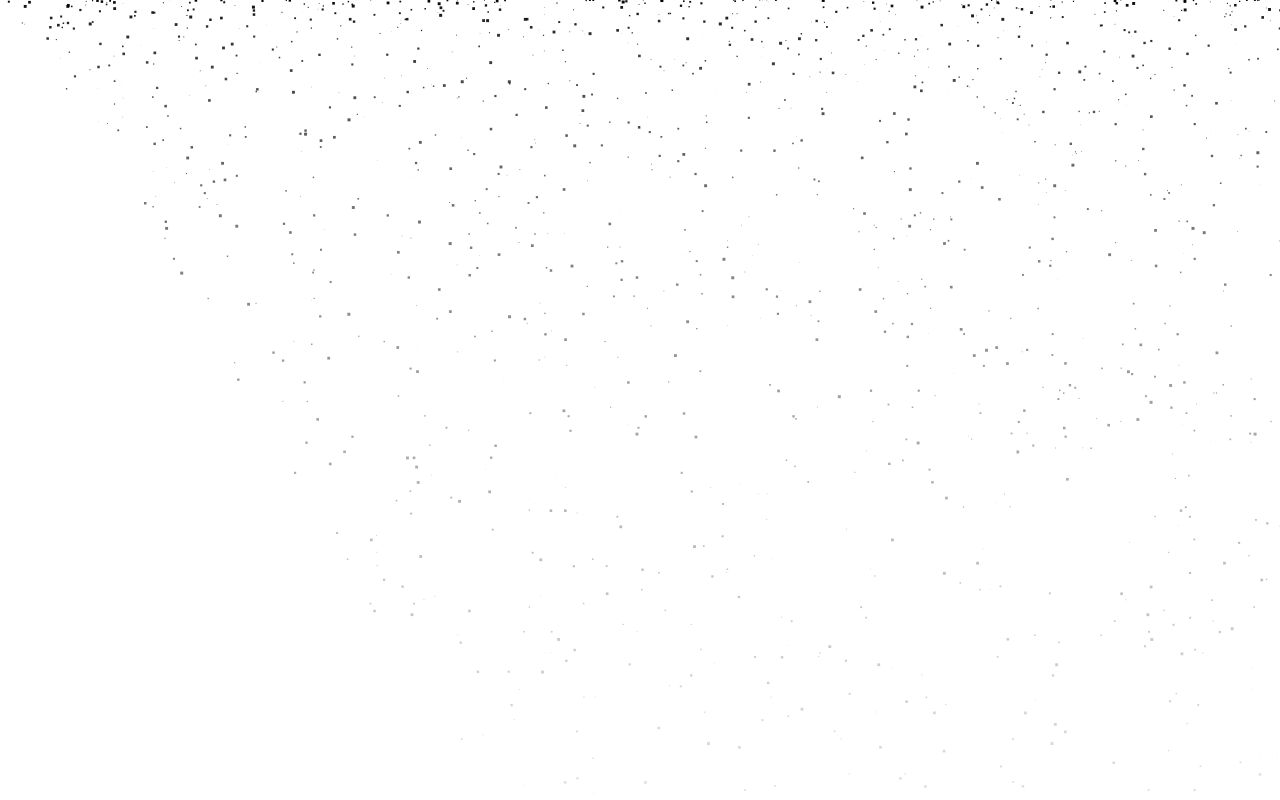
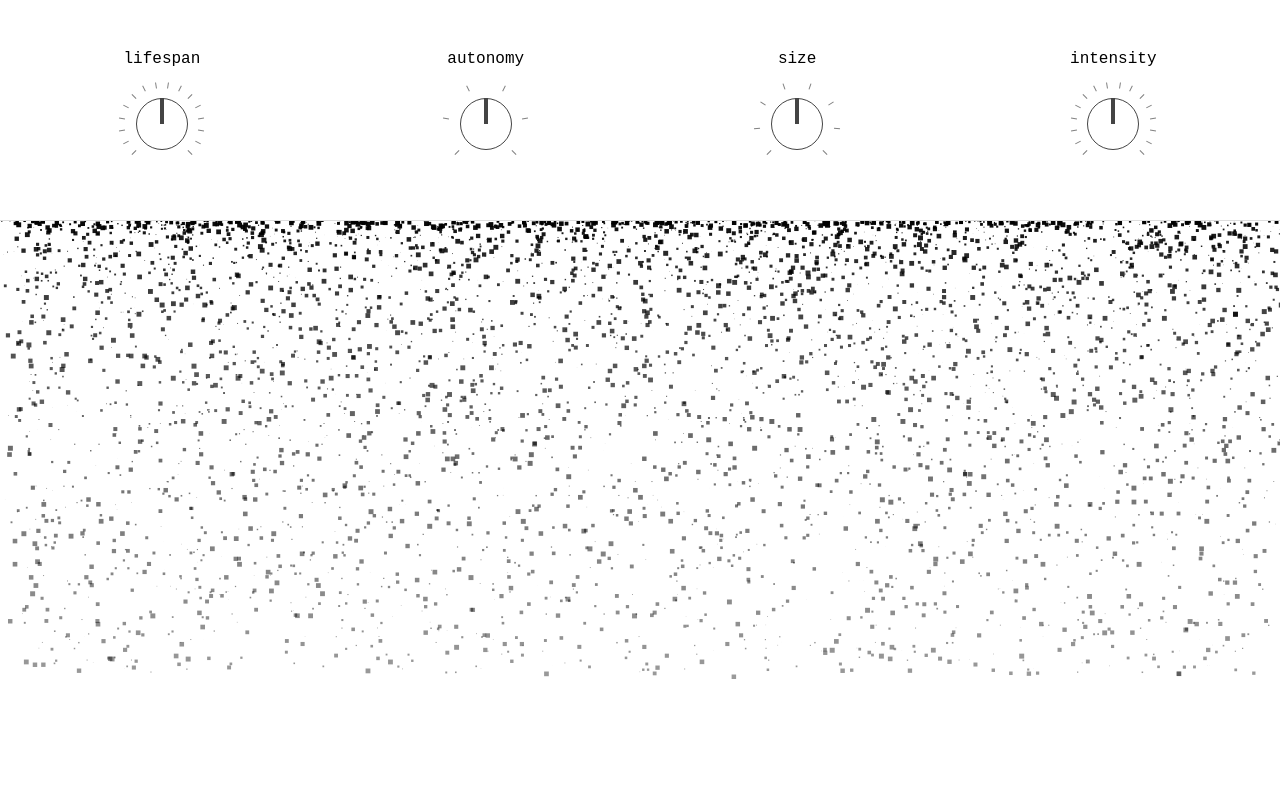
Before and after one commit to nickells/particles, a website built with Parcel: page index.html in a window 1280 px wide. Built offline with nearby package versions, Linux system fonts and the light colour scheme.

Commit message:
connect intensity knob

```diff
--- a/Field.js
+++ b/Field.js
@@ -1,20 +1,37 @@
+import { Particle } from "./Particle"
+
 export class Field {
   constructor(){
     this.canvas = document.createElement('canvas')
     this.canvas.width = window.innerWidth
-    this.canvas.height = window.innerHeight
+    this.canvas.height = window.innerHeight - document.getElementById('hud').getBoundingClientRect().height
     this.context = this.canvas.getContext('2d')
     this.particles = new Set()
     document.body.appendChild(this.canvas)
 
+    this.interval = 1
+
     this.gravity = -0.1
-    this.wind = 0.06
+    this.wind = 0
+
+    this.particleConfig = {
+      lifespan: 500,
+      freeWill: 1,
+      size: 5,
+    }
   }
 
   update(timestamp){
     this.context.clearRect(0, 0, this.canvas.width, this.canvas.height)
     this.particles.forEach(particle => particle.update(timestamp))
     this.life++
+  }
+
+  setConfig = (keyVal) => {
+    this.particleConfig = {
+      ...this.particleConfig,
+      ...keyVal,
+    }
   }
 
   updateForces(x, y){
@@ -31,9 +48,28 @@ export class Field {
     particle.setContext(this.context)
     particle.setGravity(this.gravity)
     particle.setWind(this.wind)
+    particle.setConfig(this.particleConfig)
     this.particles.add(particle)
     particle.onDelete(particle => {
       this.particles.delete(particle)
     })
   }
+
+  start(){
+    const startParticles = () => {
+      this.addParticle(new Particle({
+        startPosition: {
+          x: Math.random() * window.innerWidth,
+          y: this.gravity < 0 ? 1 : -(window.innerHeight - document.getElementById('hud').getBoundingClientRect().height)
+        }
+      }))
+      this.timeout = setTimeout(startParticles, this.interval)
+    }
+
+    startParticles()
+  }
+
+  stop(){
+    clearTimeout(this.timeout)
+  }
 }
--- /dev/null
+++ b/Knob.js
@@ -0,0 +1,211 @@
+/*
+  https://raw.githubusercontent.com/nickells/knob/master/script.js
+*/
+
+const HAS_TOUCH = 'ontouchstart' in window
+
+function applyStyles(elem, styles) {
+  for (let [key, val] of Object.entries(styles)) {
+    elem.style[key] = val
+  }
+}
+
+const notchStyles = {
+  position: 'absolute',
+  width: '6px',
+  height: '1px',
+  display: 'inline-block',
+  backgroundColor: 'grey',
+  transition: `transform 500ms`
+}
+
+const toDegrees = radian => radian * (180 / Math.PI)
+
+const toRadians = degree => degree * (Math.PI / 180)
+
+function getCoord(evt) {
+  return val => {
+    let coord = val === 'X' ? 'clientX' : 'clientY'
+    return HAS_TOUCH ? evt.touches[0][coord] : evt[coord]
+  }
+  // switch to screen if parent has unknown width?
+}
+
+function within(val, min, max) {
+  return val >= min && val <= max
+}
+
+function nearestFromSet(num, set) {
+  let lastItem
+  for (let [index, item] of set.entries()) {
+    if (num === item) return item
+    else if (lastItem === undefined && num < item) {
+      return item
+    } else if (num > lastItem && num < item) {
+      return Math.abs(num - lastItem) > Math.abs(num - item) ? item : lastItem
+    } else if (index === set.length - 1) {
+      return item
+    }
+
+    lastItem = item
+  }
+}
+
+
+function createNotches(spinner, degrees) {
+  const radius = 25
+  const notch_offset = 15
+
+  degrees.forEach((degree, index) => {
+    degree -= 180
+    let notchPosition = {
+      x: (radius + notch_offset) * Math.cos(toRadians(degree)) + radius - 3,
+      y: (radius + notch_offset) * Math.sin(toRadians(degree)) + radius - 0
+    }
+    const notchElem = document.createElement('div')
+    notchElem.classList.add('notchElem')
+    applyStyles(notchElem, {
+      ...notchStyles,
+      left: `${notchPosition.x}px`,
+      top: `${notchPosition.y}px`,
+      transform: `rotate(${degree}deg) scale(0)`
+    })
+    spinner.appendChild(notchElem)
+    setTimeout(() => {
+      applyStyles(notchElem, {
+        transform: `rotate(${degree}deg) scale(1)`
+      })
+    }, index * 50)
+  })
+}
+
+function roundTo(num, to) {
+  return Math.round(num / to) * to
+}
+
+function degreeToValue(deg, DEGREES_DEAD_AREA, min, max) {
+  // calc offset
+  const offset = DEGREES_DEAD_AREA / 2
+  let newDeg = 360 - deg
+  if (newDeg < 90) newDeg += 360
+  newDeg = newDeg - 90 - offset
+  newDeg = newDeg / (360 - DEGREES_DEAD_AREA)
+  newDeg = min + (newDeg * (max - min))
+  return newDeg
+}
+
+function valueToDegree(val, DEGREES_DEAD_AREA, min, max) {
+  // calc offset
+  const offset = DEGREES_DEAD_AREA / 2
+
+  // get degrees out of 360 (minus offset)
+  let deg = val / (max - min) * (360 - DEGREES_DEAD_AREA)
+
+  // flip directions (and orientation)
+  deg = 270 - deg
+
+  // account for dead-area offset
+  deg -= offset
+
+  return deg
+}
+
+function Knob({ selector: elem, notches: notchesCount, min = 0, max = 100, deadArea: DEGREES_DEAD_AREA = 90 }) {
+
+  let spinner = elem
+  let inner = elem.firstElementChild
+  let _onChange = () => {}
+
+  // if there is a dead zone, add 1 to notchescount to spread evenly. otherwise it will overlap at the 360 mark
+  const degreeInterval =
+    (360 - DEGREES_DEAD_AREA) /
+      (DEGREES_DEAD_AREA ? notchesCount - 1 : notchesCount) || 1
+
+  // create degrees to map to, and notches
+  const degreesSet = []
+  const degreesStart = 270 - DEGREES_DEAD_AREA / 2 // assume 360 degrees, and 0 is at 3:00 position (CCW), then move it to this new starting point
+
+  for (let notch = 0; notch < notchesCount; notch++) {
+    let val = degreesStart - notch * degreeInterval
+    val = (val + 360) % 360
+    degreesSet.push(val)
+  }
+
+  // reverse the degree set so animation works
+  createNotches(spinner, degreesSet.reverse())
+
+  // sort the degree set so we can properly get the closest match algorithmically
+  degreesSet.sort((a, b) => a - b)
+
+  const center = {
+    x: spinner.offsetLeft + spinner.offsetWidth / 2,
+    y: spinner.offsetTop + spinner.offsetHeight / 2
+  }
+
+  let lastDeg = 0,
+    active = false
+
+  function onRelease(e) {
+    if (active) {
+      spinner.classList.remove('is-active')
+      document.body.classList.remove('is-grabbing')
+      active = false
+    }
+  }
+
+  function rotate(deg) {
+    lastDeg = deg
+    // change degree to match CSS's interpretation of geometry
+    // and because the notch is vertical upon start
+    inner.style.transform = `rotate(${90 - deg}deg)`
+    navigator.vibrate && navigator.vibrate([50])
+  }
+
+  function onMove(e) {
+    const getCoordForElement = getCoord(e)
+    e.preventDefault()
+    if (active) {
+      let diffX = getCoordForElement('X') - center.x
+      let diffY = center.y - getCoordForElement('Y') // because Y is upside down from regular math
+      let arctan = Math.atan2(diffY, diffX)
+      let deg = (toDegrees(arctan) + 360) % 360
+      let roundDeg = nearestFromSet(deg, degreesSet)
+      if (Math.abs(roundDeg) === Math.abs(lastDeg)) return
+      else {
+        rotate(roundDeg)
+        _onChange(degreeToValue(roundDeg, DEGREES_DEAD_AREA, min, max))
+      }
+    }
+  }
+
+  function onGrab(e) {
+    if (!active) {
+      active = true
+      spinner.classList.add('is-active')
+      document.body.classList.add('is-grabbing')
+      onMove(e)
+    }
+  }
+
+
+  spinner.addEventListener('mousedown', onGrab, false)
+  spinner.addEventListener('mousedown', onGrab, false)
+  spinner.addEventListener('touchstart', onGrab, false)
+  window.addEventListener('mouseup', onRelease, false)
+  window.addEventListener('touchend', onRelease, false)
+  window.addEventListener('mousemove', onMove, false)
+  window.addEventListener('touchmove', onMove, false)
+
+  return {
+    setValue(val) {
+      rotate(valueToDegree(val, DEGREES_DEAD_AREA, min, max))
+      return this
+    },
+    onChange(func) {
+      _onChange = func
+      return this
+    }
+  }
+}
+
+export default Knob
--- a/Particle.js
+++ b/Particle.js
@@ -20,7 +20,12 @@ export class Particle {
 
     this.seeds = [ Math.random(), Math.random(), Math.random(), Math.random(), Math.random() ]
 
-    this.lifeSpan = 450
+    this.config = {
+      lifespan: 500,
+      freeWill: 1,
+      size: 5,
+    }
+
 
     this.life = 0
 
@@ -37,6 +42,10 @@ export class Particle {
 
   setWind(wind){
     this.force.x = wind
+  }
+
+  setConfig(config){
+    this.config = config
   }
 
   getWobble(seed = 0){
@@ -66,12 +75,11 @@ export class Particle {
       y: this.force.y * this.mass,
     }
 
-    this.position.x += this.getWobble()
-    // this.acceleration.x += this.getWobble(1)
-    // this.acceleration.x += this.getWobble(2) / 100
-
-    // this.acceleration.y += this.getWobble(3) / 100
-    // this.acceleration.y += this.getWobble(4) / 100
+    for (let i  = 0; i < this.config.freeWill; i++) {
+      let dimension = i % 2 === 0 ? 'x' : 'y'
+      this.position[dimension] += (this.getWobble(i) * (this.config.freeWill + 1))
+    }
+    // this.acceleration.x += this.getWob
     // gravity-based
 
     this.velocity = {
@@ -86,15 +94,18 @@ export class Particle {
 
     // draw
     // this.context.fillStyle = 'black'
-    if (this.lifeSpan < Infinity) {
-      const opacity = Math.max((this.lifeSpan - this.life) / this.lifeSpan, 0)
+    if (this.config.lifespan < Infinity) {
+      const opacity = Math.max((this.config.lifespan - this.life) / this.config.lifespan, 0)
       this.context.fillStyle = `rgba(0, 0, 0, ${opacity})`
     }
-    const width = 3 * this.seeds[0]
+    else {
+      this.context.fillStyle = `rgba(0, 0, 0, 1)`
+    }
+    const width = this.config.size * this.seeds[0]
     this.context.fillRect(this.position.x, -this.position.y, width, width)
 
     // reset when OOB
-    if (this.life >= this.lifeSpan) {
+    if (this.life >= this.config.lifespan) {
       this.destroy()
     }
     if (this.force.y < 0) {
--- /dev/null
+++ b/UI.js
@@ -0,0 +1,47 @@
+import Knob from "./Knob"
+
+export const init = (fieldInstance) => {
+  const lifespan = new Knob({
+    notches: 16,
+    min: 100,
+    max: 2000,
+    selector: document.getElementById('knob-1')
+  })
+  .onChange(val => {
+    fieldInstance.setConfig({
+      lifespan: val === 2000 ? Infinity : val
+    })
+  })
+  const freeWill = new Knob({
+    notches: 6,
+    min: 0,
+    max: 5,
+    selector: document.getElementById('knob-2')
+  })
+  .onChange(val => {
+    fieldInstance.setConfig({
+      freeWill: val
+    })
+  })
+  const size = new Knob({
+    notches: 8,
+    min: 2,
+    max: 10,
+    selector: document.getElementById('knob-3')
+  })
+  .onChange(val => {
+    fieldInstance.setConfig({
+      size: val
+    })
+  })
+  const intensity = new Knob({
+    notches: 16,
+    min: 1,
+    max: 100,
+    selector: document.getElementById('knob-4')
+  })
+  .onChange(val => {
+    const interval = 101 - val
+    fieldInstance.interval = interval
+  })
+}
--- a/draw-force.js
+++ b/draw-force.js
@@ -1,9 +1,9 @@
 export class DrawForceController {
-  constructor(canvasContext){
+  constructor(canvasContext, canvasElem){
     this.canvasContext = canvasContext
-    document.addEventListener('mousedown', this.onMouseDown)
-    document.addEventListener('mouseup', this.onMouseUp)
-    document.addEventListener('mousemove', this.onMouseMove)
+    canvasElem.addEventListener('mousedown', this.onMouseDown)
+    canvasElem.addEventListener('mouseup', this.onMouseUp)
+    canvasElem.addEventListener('mousemove', this.onMouseMove)
 
     this.state = {
       down: false
@@ -17,14 +17,15 @@ export class DrawForceController {
   }
 
   onMouseDown = (e) => {
-    this.startPoint = {x: e.pageX, y: e.pageY}
-    this.endPoint = {x: e.pageX, y: e.pageY}
+    this.startPoint = {x: e.offsetX, y: e.offsetY}
+    this.endPoint = {x: e.offsetX, y: e.offsetY}
     this.state.down = true
   }
 
   onMouseUp = (e) => {
+    if (!this.state.down) return
     this.state.down = false
-    this.endPoint = {x: e.pageX, y: e.pageY}
+    this.endPoint = {x: e.offsetX, y: e.offsetY}
 
     this._onChange(
       this.endPoint.x - this.startPoint.x,
@@ -34,7 +35,7 @@ export class DrawForceController {
 
   onMouseMove = (e) => {
     if (this.state.down) {
-      this.endPoint = {x: e.pageX, y: e.pageY}
+      this.endPoint = {x: e.offsetX, y: e.offsetY}
     }
   }
 
--- a/index.html
+++ b/index.html
@@ -2,10 +2,39 @@
   <style>
     body {
       margin: 0;
+      font-family: 'Courier New', Courier, monospace
+    }
+
+    canvas {
       cursor: crosshair;
     }
+
+    #hud {
+      width: 100vw;
+      height: 200px;
+      display: flex;
+      align-items: center;
+      justify-content: space-around;
+      border-bottom: 1px solid #DDD;
+      padding-bottom: 20px;
+    }
+
+    .knob-container {
+      display: flex;
+      flex-direction: column;
+      align-items: center;
+      justify-content: space-between;
+      height: 100px;
+    }
   </style>
+  <link rel="stylesheet" href="./knob-styles.css">
 <body>
+  <section id="hud">
+    <div class="knob-container">lifespan<div id="knob-1" class="knob"><div class="inner"></div></div></div>
+    <div class="knob-container">autonomy<div id="knob-2" class="knob"><div class="inner"></div></div></div>
+    <div class="knob-container">size<div id="knob-3" class="knob"><div class="inner"></div></div></div>
+    <div class="knob-container">intensity<div id="knob-4" class="knob"><div class="inner"></div></div></div>
+  </section>
   <script src="./index.js"></script>
 </body>
 </html>
--- a/index.js
+++ b/index.js
@@ -1,39 +1,26 @@
 /*
-  tuesday: use real physics √
-  idea: window dragging? √
-
-  point reset:
-    instead of respawning a point, make a new one
-  config
-  "gravity" VS "movement"
-  free will slider
-    - pick random point on canvas
-    - for X ticks, velocity or force in that direction
-    - switch after a while or when you hit it
-    - or just use 5 sine waves
+  init knob values
+  updates in real time instead of to new particles
+  get gravity/wind into one config called forces
+  window resizing
+  lifespan 100 pauses spawning
 
 */
 
 import { DrawForceController } from "./draw-force"
 import { Field } from "./Field"
 import { Particle } from "./Particle"
+import { init } from "./UI"
 
 
 const field = new Field()
-const drawController = new DrawForceController(field.context)
+const drawController = new DrawForceController(field.context, field.canvas)
 
 drawController.onChange((x, y) => {
   field.updateForces(x, y)
 })
 
-setInterval(() => {
-  field.addParticle(new Particle({
-    startPosition: {
-      x: Math.random() * window.innerWidth,
-      y: field.gravity < 0 ? 1 : -window.innerHeight
-    }
-  }))
-}, 1)
+field.start()
 
 const loop = (timestamp) => {
   field.update(timestamp)
@@ -41,5 +28,6 @@ const loop = (timestamp) => {
   requestAnimationFrame(loop)
 }
 
+init(field)
 
 loop()
--- /dev/null
+++ b/knob-styles.css
@@ -0,0 +1,51 @@
+body.is-grabbing{
+  cursor: -webkit-grabbing;
+  -webkit-user-select: none;
+}
+
+body.is-scrolling .knob {
+  cursor: default;
+}
+.container {
+  display: flex;
+  width: 100vw;
+  height: 100vh;
+  align-items: center;
+  justify-content: space-around;
+  background: none;
+  margin: 0;
+}
+
+.knob {
+  border: 1px solid #444;
+  /* box-sizing: border-box; */
+  color: #444;
+  display: inline-block;
+  width: 50px;
+  height: 50px;
+  cursor: -webkit-grab;
+  opacity: 1;
+  border-radius: 100%;
+  background-color: white;
+  transition: background-color 100ms, opacity 200ms, transform 100ms;
+  position: relative;
+  /* overflow: hidden; */
+  /*box-shadow: 0px 0px 20px rgba(0, 0, 0, 0.2); */
+}
+
+.knob.is-active {
+  transform: scale(1.1);
+  cursor: -webkit-grabbing;
+}
+
+.knob .inner {
+  position: absolute;
+  top: -2%;
+  width: 8%;
+  left: 46%;
+  height: 52%;
+  display: block;
+  background-color: #444;
+  transform-origin: center 100%;
+  will-change: transform;
+}
```
